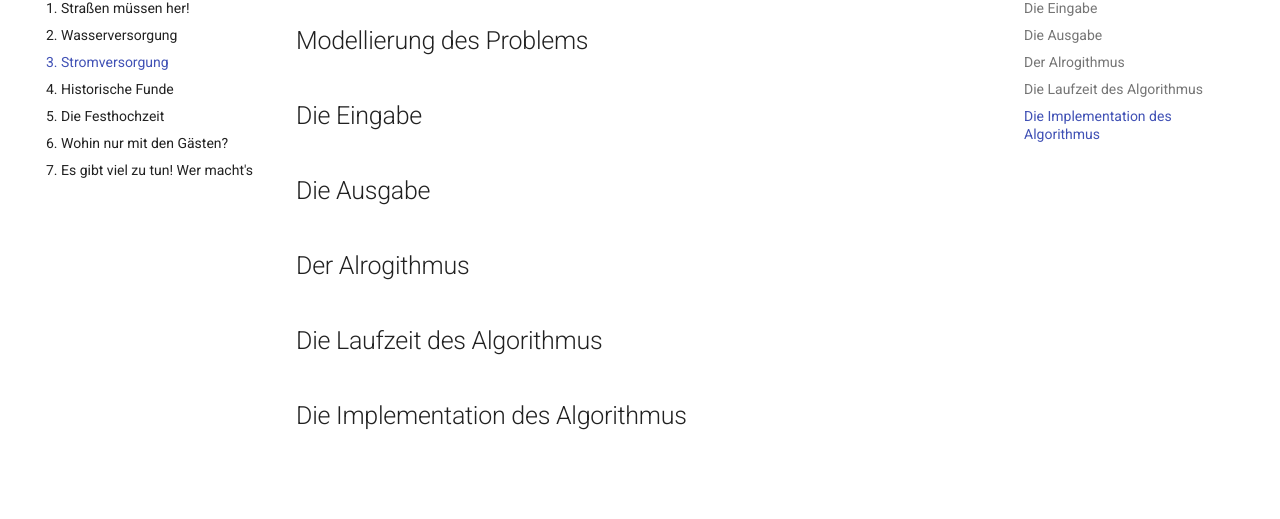
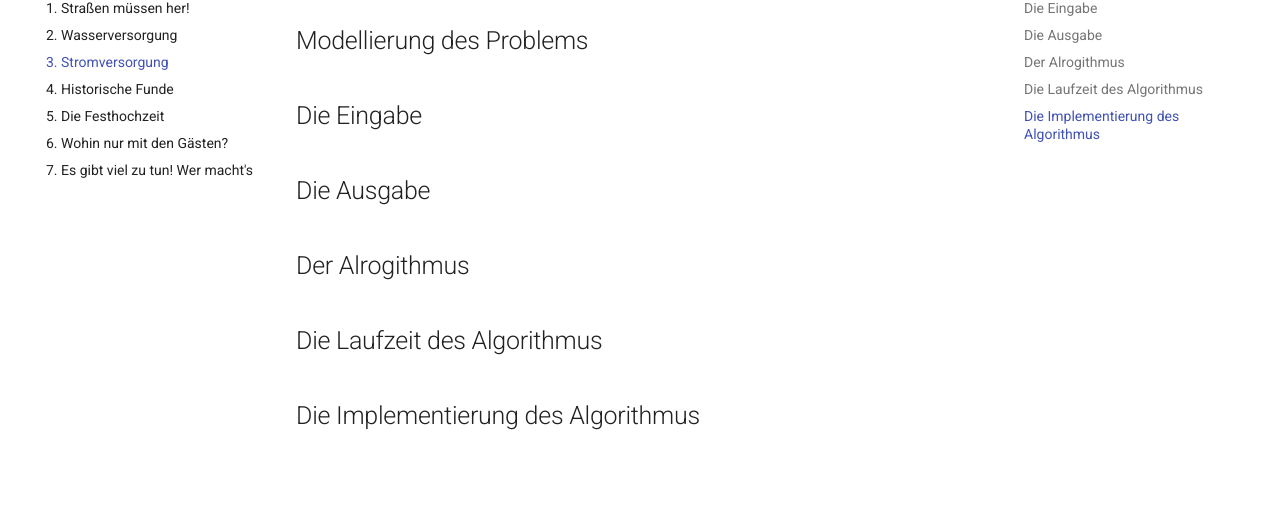
Before and after one commit to thieleju/GraphschaftSchilda, an MkDocs documentation site: the page built from documentation/docs/Problem3.md, in a window 1280 px wide. Shown: the part 157-676 px from the top of the page. Built offline with MkDocs 1.6.1 and Material for MkDocs 9.7.7, drawn with Linux system fonts in a browser that asks for light colours; comment, search, counter and statistics services are not loaded.

Commit message:
Fixed wording in other madkdown files

```diff
--- a/documentation/docs/Problem2.md
+++ b/documentation/docs/Problem2.md
@@ -10,4 +10,4 @@
 
 ## Die Laufzeit des Algorithmus
 
-## Die Implementation des Algorithmus
+## Die Implementierung des Algorithmus
--- a/documentation/docs/Problem3.md
+++ b/documentation/docs/Problem3.md
@@ -10,4 +10,4 @@
 
 ## Die Laufzeit des Algorithmus
 
-## Die Implementation des Algorithmus
+## Die Implementierung des Algorithmus
--- a/documentation/docs/Problem4.md
+++ b/documentation/docs/Problem4.md
@@ -10,4 +10,4 @@
 
 ## Die Laufzeit des Algorithmus
 
-## Die Implementation des Algorithmus
+## Die Implementierung des Algorithmus
--- a/documentation/docs/Problem5.md
+++ b/documentation/docs/Problem5.md
@@ -10,4 +10,4 @@
 
 ## Die Laufzeit des Algorithmus
 
-## Die Implementation des Algorithmus
+## Die Implementierung des Algorithmus
--- a/documentation/docs/Problem6.md
+++ b/documentation/docs/Problem6.md
@@ -10,4 +10,4 @@
 
 ## Die Laufzeit des Algorithmus
 
-## Die Implementation des Algorithmus
+## Die Implementierung des Algorithmus
--- a/documentation/docs/Problem7.md
+++ b/documentation/docs/Problem7.md
@@ -10,4 +10,4 @@
 
 ## Die Laufzeit des Algorithmus
 
-## Die Implementation des Algorithmus
+## Die Implementierung des Algorithmus
```
